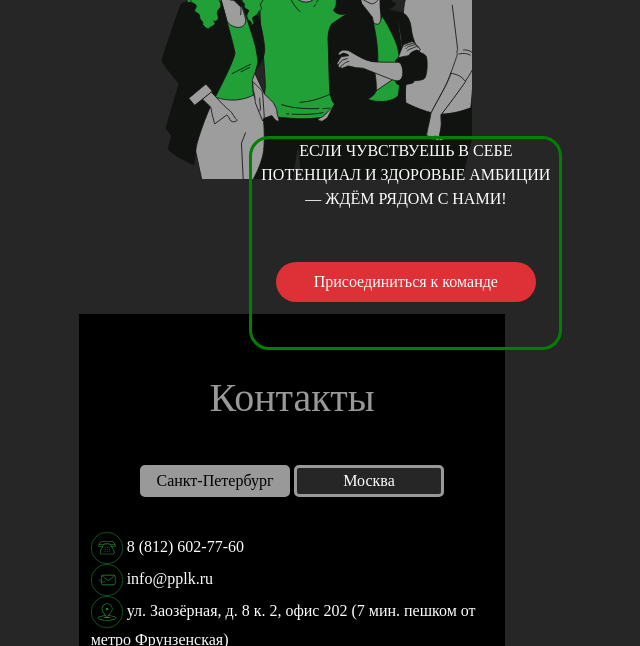
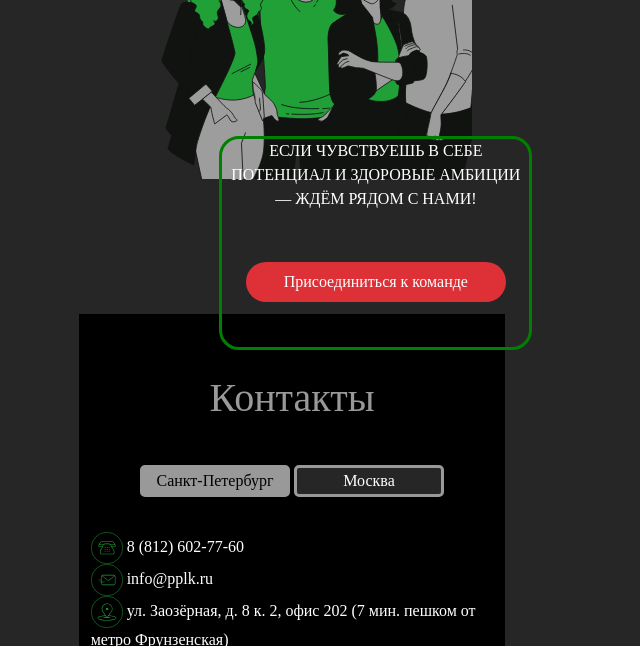
Before and after one commit to Cool-boy-wow/tz, a plain HTML site: page index.html in a window 1280 px wide. Shown: the part 3620-4266 px from the top of the page, without its empty margins (348-988 px from the left). Drawn offline with nearby package versions, Linux system fonts and the light colour scheme.

Commit message:
Update index.html

```diff
--- a/index.html
+++ b/index.html
@@ -204,7 +204,7 @@
 У Нас всегда есть вакансии для сильных кандидатов
 	</p>
 	<img src="img/7449745 2.svg" >
-	<div id="content">
+	<div id="content" style="margin-left:-30px;">
 		<p style="color:white;">Если чувствуешь в Себе потенциал и здоровые амбиции — ждём рядом с Нами!</p>
 		<input type="submit" id="submit_button_3" value="Присоединиться к команде">
 	</div>
```
